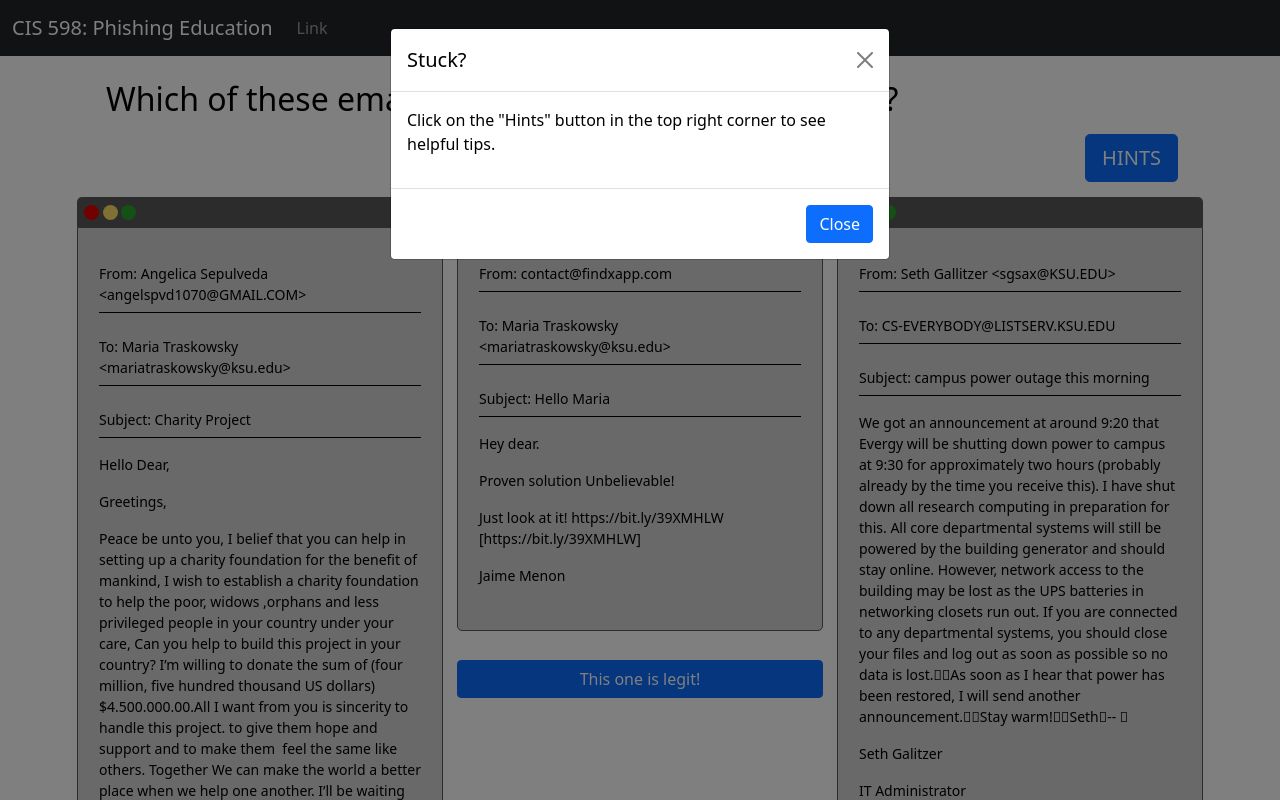
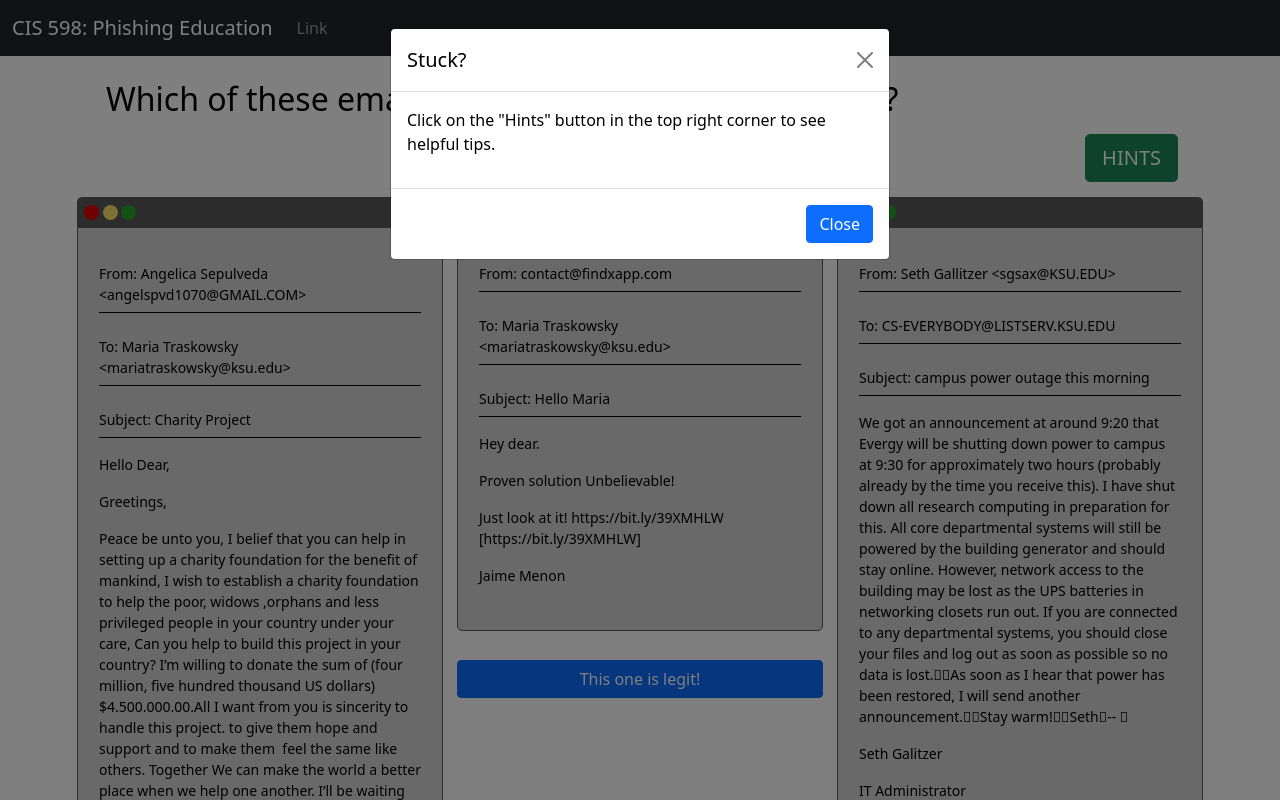
Before and after one commit to mtraskowsky/phishingEd, a Django app: page /challenge/ in a window 1280 px wide. Run offline with Django 3.2, Linux system fonts and the light colour scheme; some libraries are stand-ins or nearby versions.

Commit message:
changed hints button from blue to green

```diff
--- a/templates/challenge.html
+++ b/templates/challenge.html
@@ -11,7 +11,7 @@
         <div class="row">
             <h2>Which of these emails is more likely to be legitimate?</h2>
             <div class="col-sm">
-            <button type="button" id="MybtnModal" class="btn btn-primary btn-lg float-end"">HINTS</button>
+            <button type="button" id="MybtnModal" class="btn btn-success btn-lg float-end"">HINTS</button>
            </div>
         </div>
     </div>
```
